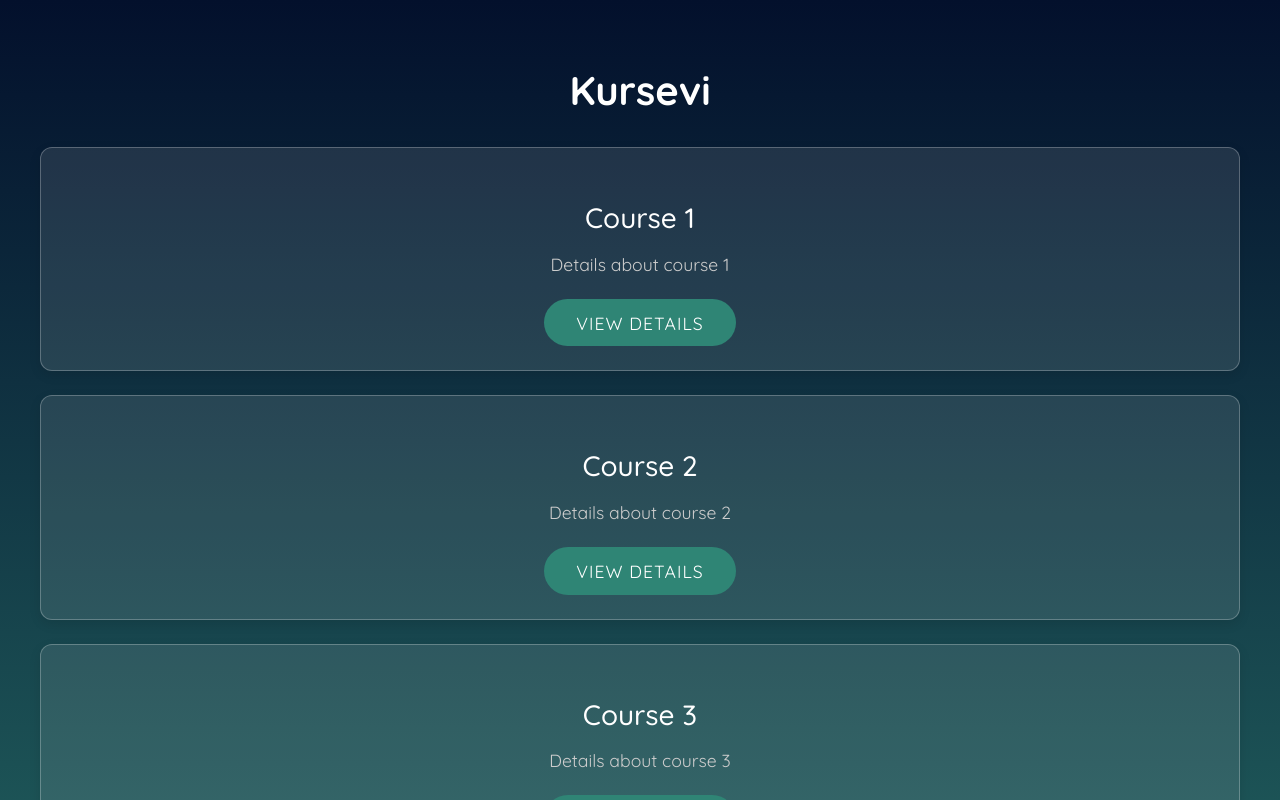
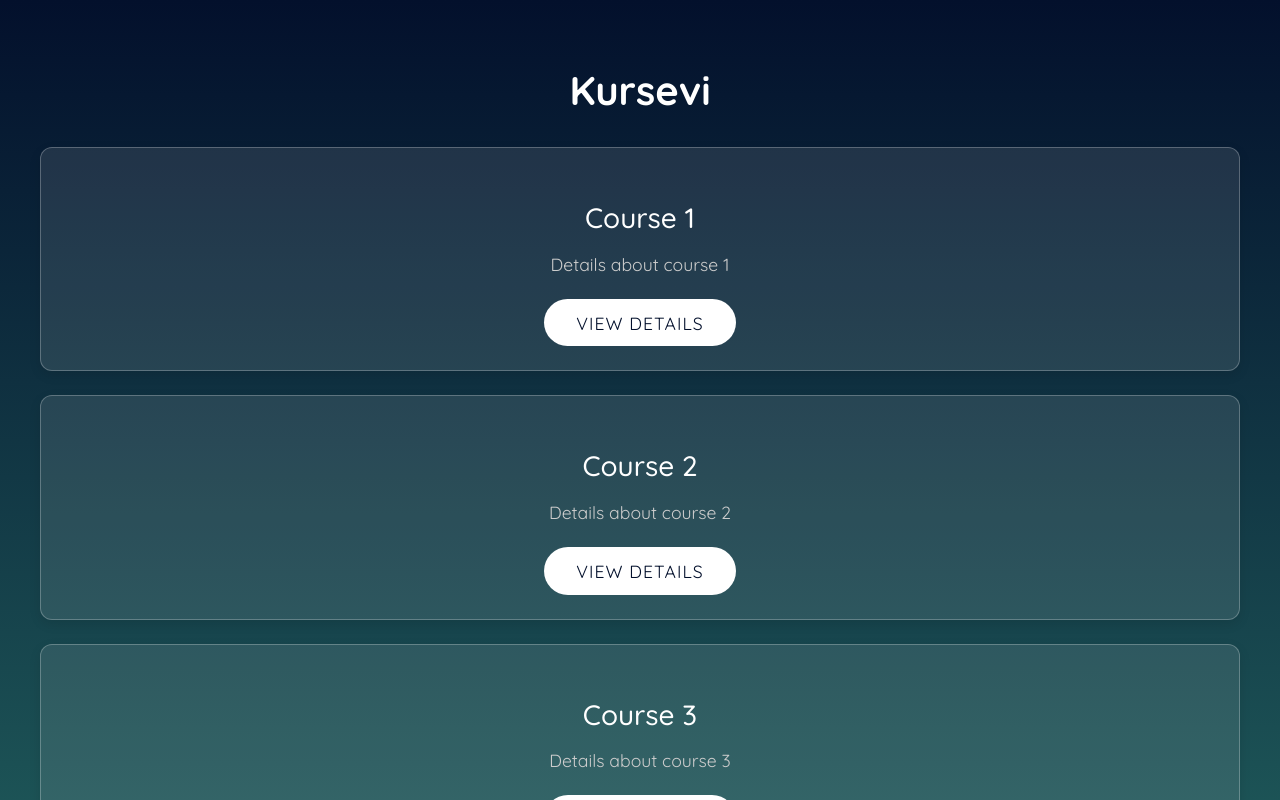
Before and after one commit to najkela/tshp, a React (Vite) app: page /courses in a window 1280 px wide. Shown: the top 800 px of the page. Built offline with nearby package versions, Linux system fonts and the light colour scheme; no server answers.

Commit message:
css kursevi final

```diff
--- a/src/pages/Courses.css
+++ b/src/pages/Courses.css
@@ -44,7 +44,7 @@ body {
 
 .course-card:hover {
   transform: translateY(-8px);
-  box-shadow: 0 6px 20px rgba(0, 0, 0, 0.2);
+  box-shadow: 0 6px 20px rgba(15, 15, 15, 0.2);
 }
 
 .course-card h3 {
@@ -67,8 +67,8 @@ body {
   width: auto;
   padding: 0.8rem 2rem;
   font-size: 1.1rem;
-  color: #fff;
-  background-color: #2F8575;
+  color: #03102C;
+  background-color: #FFF;
   border: none;
   border-radius: 30px;
   cursor: pointer;
```
